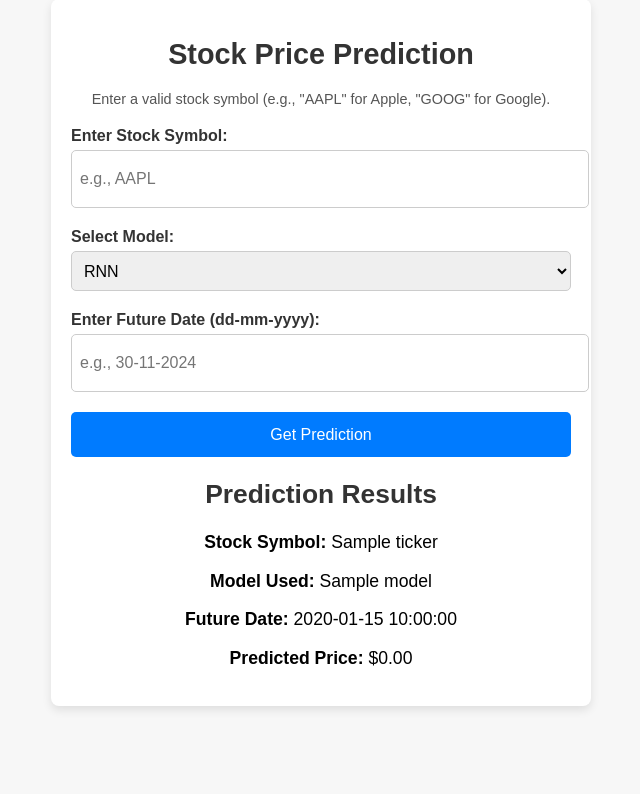
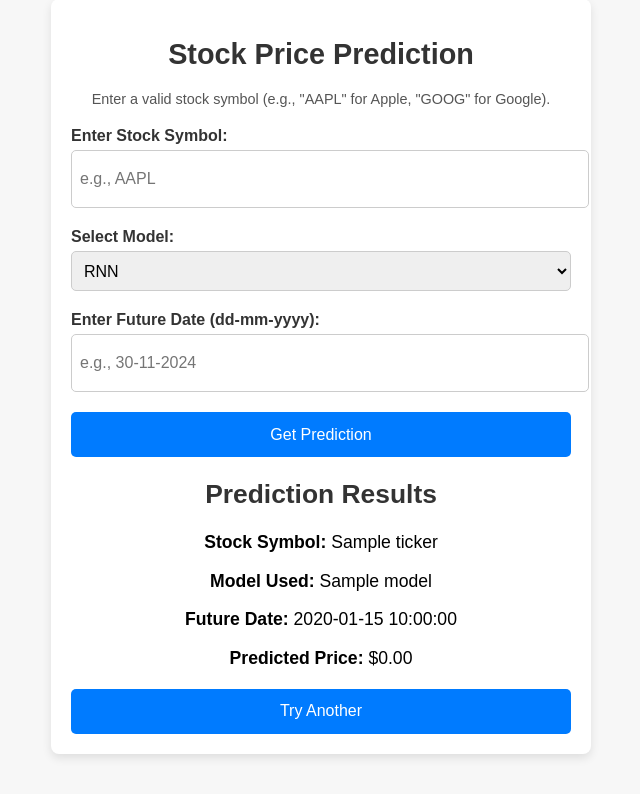
Before and after one commit to saisarath13/Stock_Time_Series_Prediction, a Flask app: template templates/index.html in a window 1280 px wide. Shown: the part 41-835 px from the top of the page, without its empty margins (319-959 px from the left). Before the commit the page ends 751 px from the top, so only its background shows below. Run offline with Flask 3, Linux system fonts and the light colour scheme; the template is opened without the code that fills it: most values are stand-ins (such as "Sample title", 1, 10 or a date in 2020).

Commit message:
Update index.html

```diff
--- a/templates/index.html
+++ b/templates/index.html
@@ -90,6 +90,25 @@
         .error {
             color: red;
         }
+
+        .try-another {
+            margin-top: 20px;
+            text-align: center;
+        }
+
+        .try-another button {
+            background-color: #007bff;
+            color: white;
+            border: none;
+            padding: 10px 20px;
+            font-size: 1rem;
+            border-radius: 5px;
+            cursor: pointer;
+        }
+
+        .try-another button:hover {
+            background-color: #0056b3;
+        }
     </style>
 </head>
 <body>
@@ -129,6 +148,11 @@
             <p><strong>Future Date:</strong> {{ future_date }}</p>
             <p><strong>Predicted Price:</strong> ${{ "%.2f" | format(predictions[-1]) }}</p>
         </div>
+
+        <!-- Try another button -->
+        <div class="try-another">
+            <button onclick="window.location.href='/'">Try Another</button>
+        </div>
         {% endif %}
 
         <!-- Display error message -->
```
